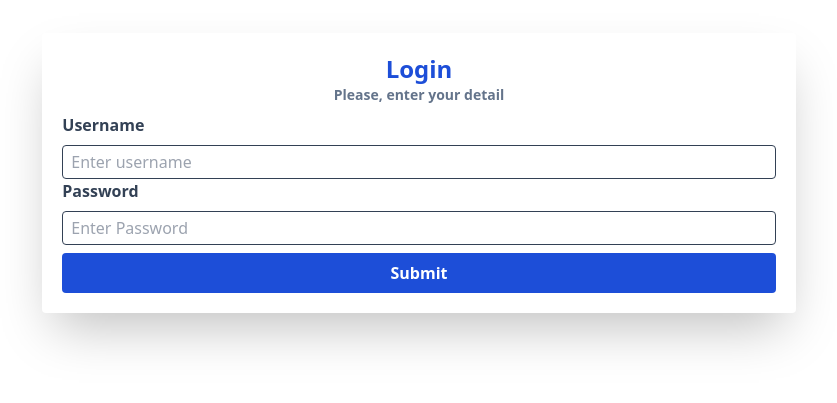
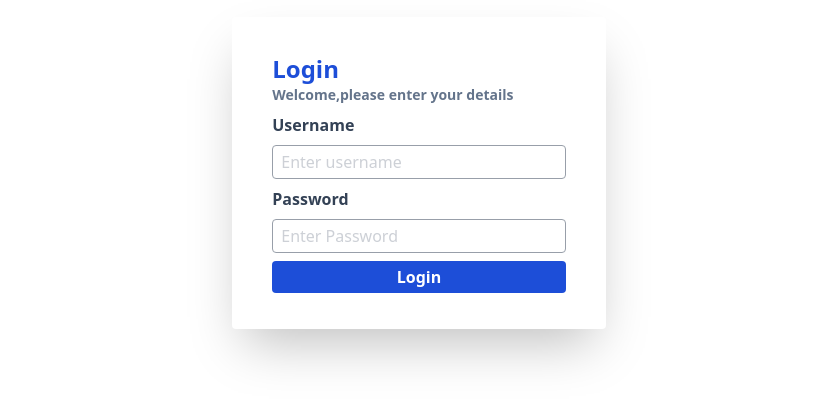
Before and after one commit to rezaaditama/my-catalog-app, a React (Vite) app: page / in a window 1280 px wide. Shown: the part 227-630 px from the top of the page, without its empty margins (221-1058 px from the left). Built offline with nearby package versions, Linux system fonts and the light colour scheme.

Commit message:
create login page

```diff
--- a/src/App.jsx
+++ b/src/App.jsx
@@ -5,11 +5,11 @@ import Form from './components/Form';
 const App = () => {
   return (
     <div className='min-h-screen flex justify-center items-center'>
-      <Form className='shadow-2xl p-5 space-y-2 rounded' action={''}>
-        <div className='text-center'>
+      <Form className='shadow-2xl px-10 py-9 space-y-2 rounded' action={''}>
+        <div className=''>
           <h1 className='text-blue-700 font-bold text-2xl'>Login</h1>
           <p className='text-slate-500 font-bold text-sm'>
-            Please, enter your detail
+            Welcome,please enter your details
           </p>
         </div>
         <div className='space-y-2'>
@@ -26,7 +26,7 @@ const App = () => {
             className={'w-full'}
           />
           <Button className={'w-full bg-blue-700 text-white'} type={'submit'}>
-            Submit
+            Login
           </Button>
         </div>
       </Form>
--- a/src/components/Button/index.jsx
+++ b/src/components/Button/index.jsx
@@ -1,6 +1,6 @@
 const Button = ({ className, children, type }) => {
   return (
-    <button className={`${className} font-bold py-2 rounded`} type={type}>
+    <button className={`${className} font-bold py-1 rounded`} type={type}>
       {children}
     </button>
   );
--- a/src/components/Input/index.jsx
+++ b/src/components/Input/index.jsx
@@ -2,13 +2,13 @@ const Input = ({ id, className, placeholder, label, labelColor }) => {
   return (
     <>
       <label
-        className={`${labelColor} font-bold text-slate-700 text-base`}
+        className={`${labelColor} font-bold text-slate-700 text-base block`}
         htmlFor={id}
       >
         {label}
       </label>
       <input
-        className={`${className} border border-slate-700 rounded py-1 px-2 focus:outline-none`}
+        className={`${className} border border-slate-700 rounded py-1 px-2 focus:outline-none opacity-50`}
         id={id}
         placeholder={placeholder}
         type='text'
```
